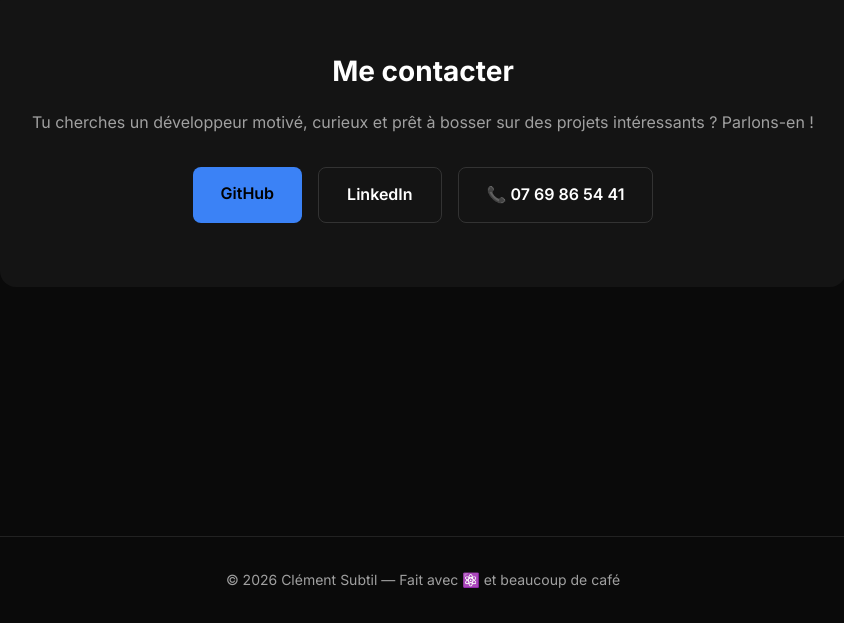
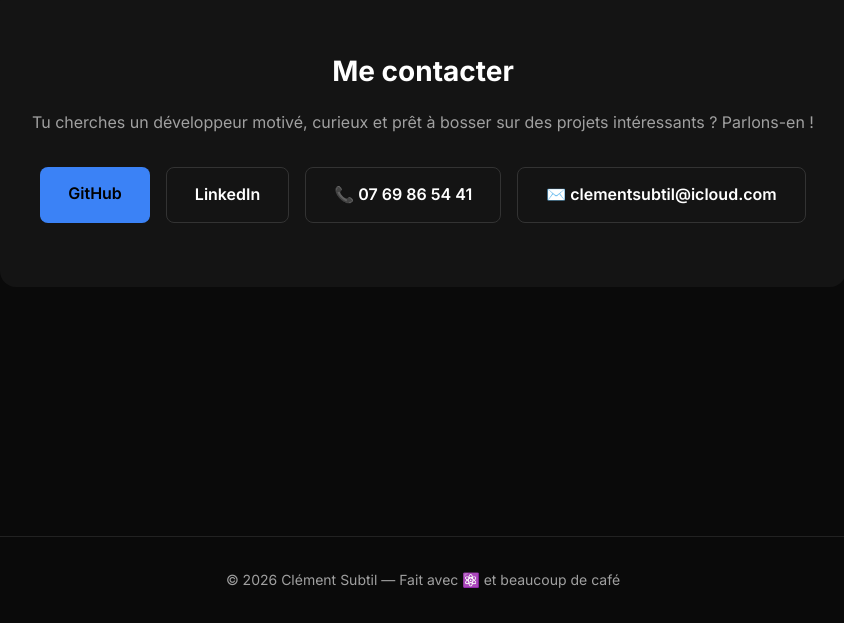
Before and after one commit to clementsbt/portfolio, a React (Vite) app: page / in a window 1280 px wide. Shown: the part 3594-4217 px from the top of the page, without its empty margins (217-1061 px from the left). Built offline with nearby package versions, Linux system fonts and the light colour scheme.

Commit message:
feat: add email to contact

```diff
--- a/src/App.tsx
+++ b/src/App.tsx
@@ -282,6 +282,12 @@ function App() {
               >
                 📞 07 69 86 54 41
               </a>
+              <a
+                href="mailto:clementsubtil@icloud.com"
+                className="btn btn-secondary"
+              >
+                ✉️ clementsubtil@icloud.com
+              </a>
             </div>
           </div>
         </div>
```
